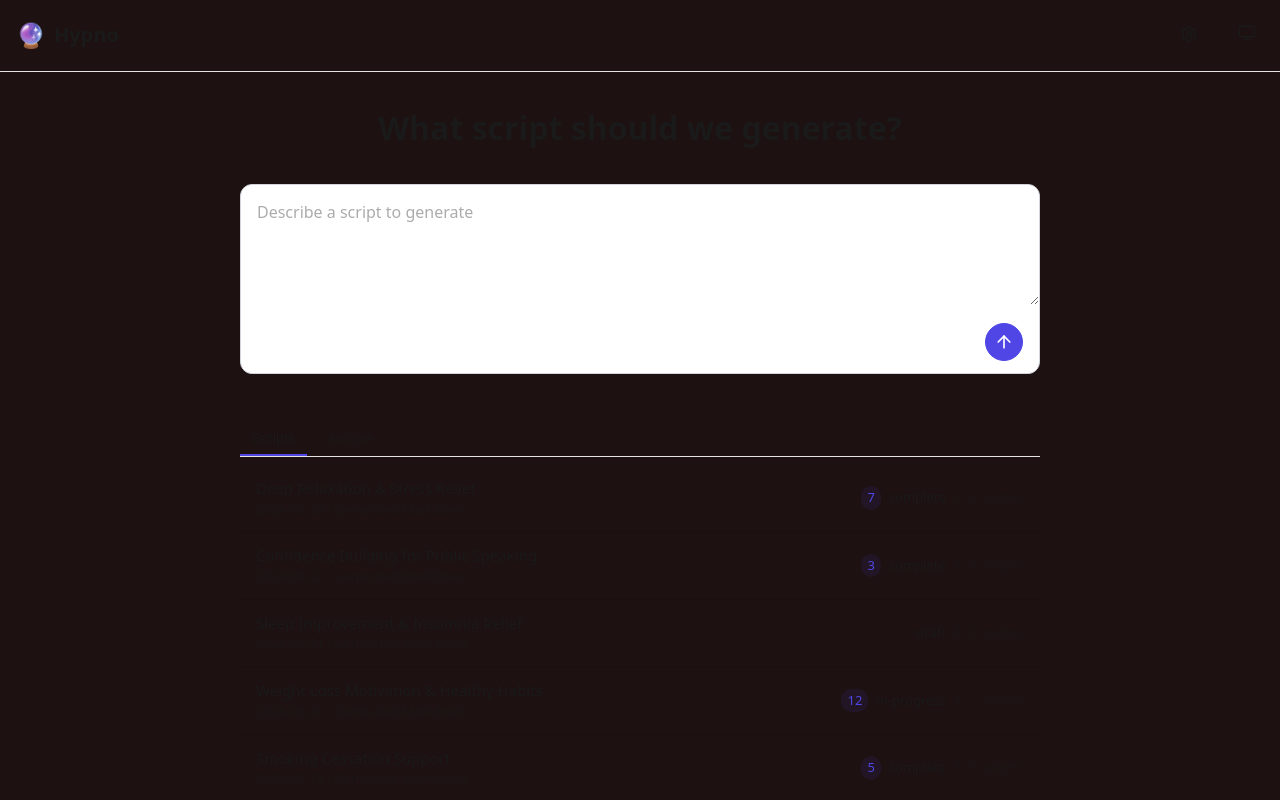
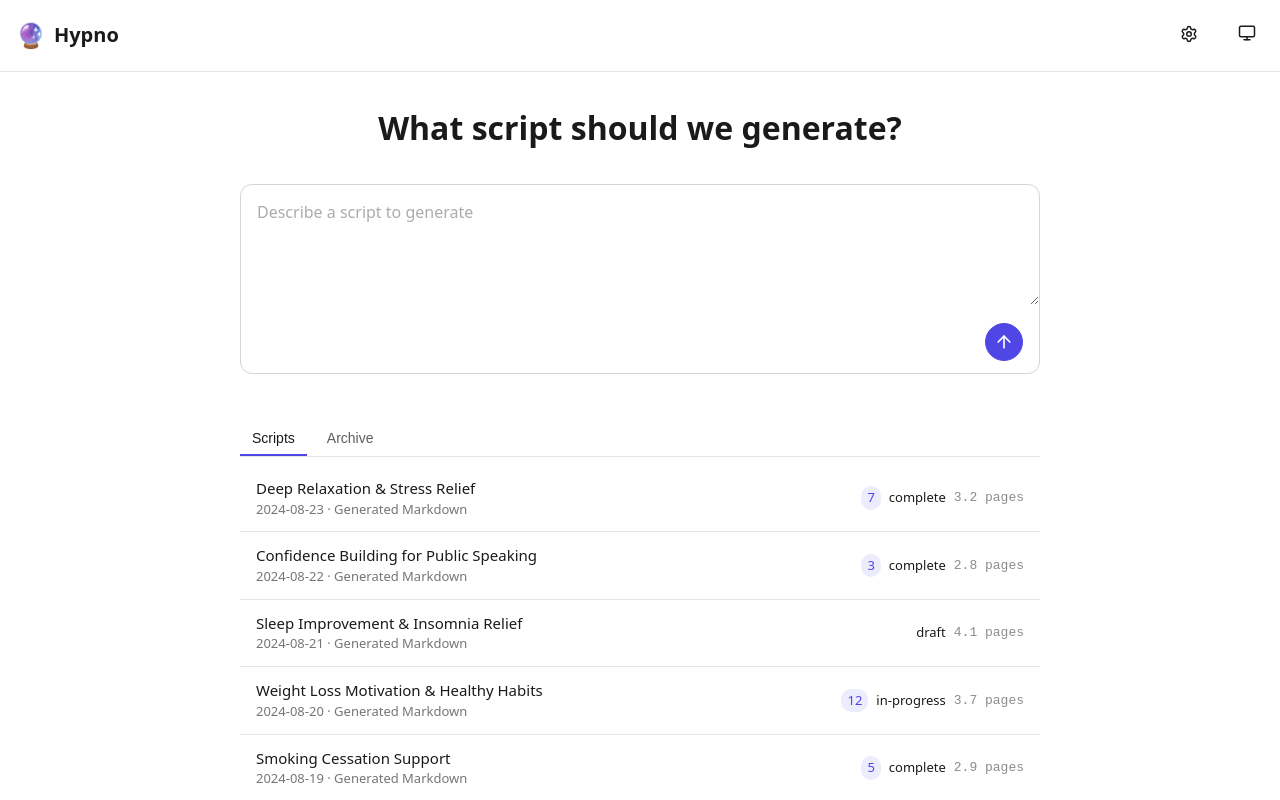
Before and after one commit to dave-hillier/instascript, a React (Vite) app: page / in a window 1280 px wide. Shown: the top 800 px of the page. Built offline with nearby package versions, Linux system fonts and the light colour scheme.

Commit message:
fixed the theme selection

```diff
--- a/src/App.css
+++ b/src/App.css
@@ -11,7 +11,7 @@
 }
 
 [data-theme="light"] {
-  background-color: #1e1111;
+  background-color: #ffffff;
   color: #1a1a1a;
 }
 
```
